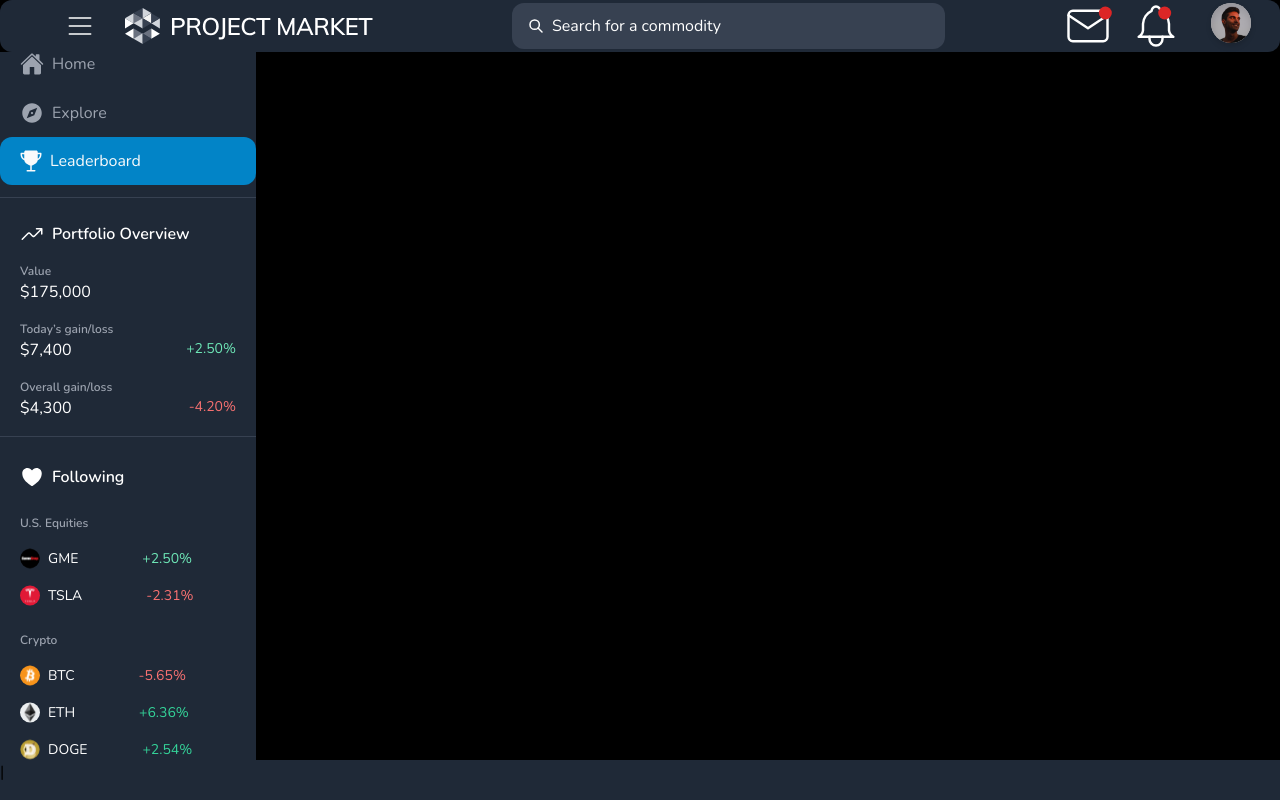
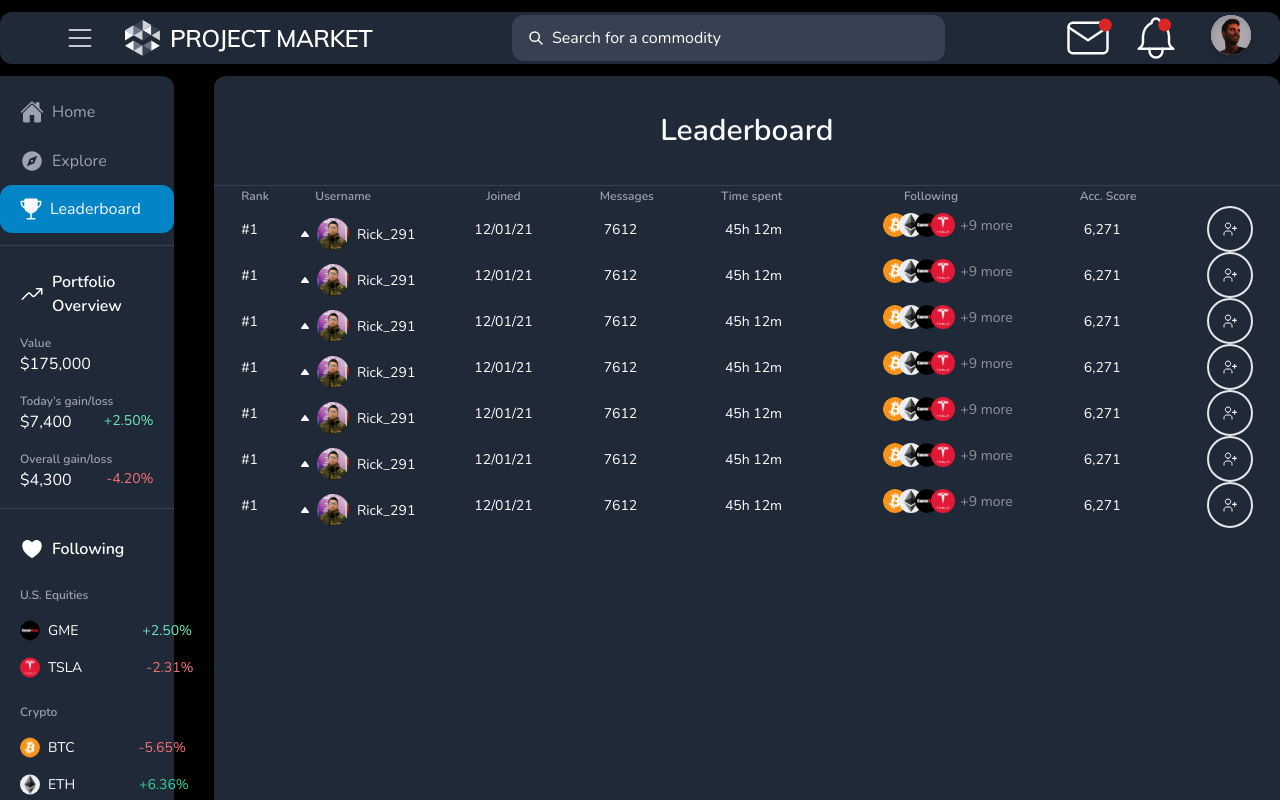
Before and after one commit to Alpha-Hamza/PM, a Next.js app: page / in a window 1280 px wide. Shown: the top 800 px of the page. Built offline with nearby package versions, Linux system fonts and the light colour scheme.

Commit message:
final commit

```diff
--- a/Components/Header.js
+++ b/Components/Header.js
@@ -2,7 +2,7 @@
 
 export default function Header() {
   return (
-    <div className="bg-[#1F2937] rounded-[12px] ">
+    <div className="bg-[#1F2937] rounded-[12px] mt-[12px] ">
        <div className=" mx-auto container max-w-[90%] flex ">
       <img src="./Images/Hi.svg" alt=" " className="cursor-pointer" />
       <img src="./Images/Logo.svg" alt=" " className="ml-[29px]" />
--- a/Components/LeftSection.js
+++ b/Components/LeftSection.js
@@ -2,7 +2,7 @@
 
 export default function LeftSection() {
     return (
-      <div className="bg-[#1F2937] max-w-[20%]   ">
+      <div className="bg-[#1F2937] w-[100%] mt-[12px] pt-[24px] pb-[94px]  rounded-r-[12px]  ">
          <div className="  flex-col border-b-[1px] border-[#374151]   ">
              <div className="flex">
              <img src="./Images/Li.svg" alt=" " className="ml-5" />
--- a/Components/MainSection.js
+++ b/Components/MainSection.js
@@ -2,40 +2,201 @@
 
 export default function MainSection() {
     return (
-      <div className="bg-[#1F2937]  ">
-          |<div className="mx-auto container">
+      <div className="bg-[#1F2937]  w-[100%] mt-[12px] pb-[33%] rounded-[12px] ">
+          <div className="mx-auto container">
               <div className="flex justify-center  items-center border-[#374151] border-b-[1px]">
                   <h1 className="text-[30px] font-semibold text-[#F9FAFB] my-[32px]">Leaderboard</h1>
 
               </div>
               <div>
-              <table className="table-fixed">
-  <thead>
-    <tr>
-      <th>Song</th>
-      <th>Artist</th>
-      <th>Year</th>
+              <table className="table-auto  mx-auto   ">
+  <thead className="">
+    <tr className="">
+      <th className="text-[12px] text-[#9CA3AF]">Rank</th>
+      <th className="text-[12px] text-[#9CA3AF]">Username</th>
+      <th className="text-[12px] text-[#9CA3AF] pl-[58px] ">Joined</th>
+      <th className="text-[12px] text-[#9CA3AF] pl-[66px]">Messages</th>
+      <th className="text-[12px] text-[#9CA3AF] pl-[66px]">Time spent</th>
+      <th className="text-[12px] text-[#9CA3AF] pl-[66px]">Following</th>
+      <th className="text-[12px] text-[#9CA3AF] pl-[66px]">Acc. Score</th>
     </tr>
   </thead>
-  <tbody>
-    <tr>
-      <td>
-          <div className="flex">
-              The Sliding Mr. Bones (Next Stop, Pottersville)
-              <img src="./Images/Li4.svg" alt=" " className="ml-5" /> </div></td>
-      <td>Malcolm Lockyer</td>
-      <td>1961</td>
+  <tbody >
+
+    <tr className="relative">
+      <td className="text-[14px] text-[#FFFFFF]">
+      #1</td>
+      <td className="flex items-center space-x-[8px] ml-[30px] ">
+        <img src="./Images/Mi.svg" alt=" " className="" />
+        <img src="./Images/Mi1.svg" alt=" " className="" />
+        <h1 className="text-[14px] text-[#FFFFFF]">Rick_291</h1>
+        </td>
+      <td className="text-[14px] text-[#FFFFFF] pl-[58px] align-middle ">12/01/21</td>
+      <td className="text-[14px] text-[#FFFFFF] pl-[70px]">7612</td>
+      <td className="text-[14px] text-[#FFFFFF] pl-[70px]">45h 12m</td>
+      <td className="flex items-center pl-[100px] ">
+      <img src="./Images/Mi2.svg" alt=" " className="" />
+
+      <p className="text-[14px] text-[#FFFFFF] opacity-[50%] pl-[5px]">+9 more
+        </p>
+
+      </td>
+      <td className="text-[14px] text-[#FFFFFF] pl-[70px]">6,271</td>
+      <td className="flex justify-center items-center border-2 rounded-full w-[46px] h-[46px] ml-[70px] ">
+      <img src="./Images/Mi3.svg" alt=" " className="" />
+
+      </td>
     </tr>
-    <tr>
-      <td>Witchy Woman</td>
-      <td>The Eagles</td>
-      <td>1972</td>
+    <tr className="relative">
+      <td className="text-[14px] text-[#FFFFFF]">
+      #1</td>
+      <td className="flex items-center space-x-[8px] ml-[30px] ">
+        <img src="./Images/Mi.svg" alt=" " className="" />
+        <img src="./Images/Mi1.svg" alt=" " className="" />
+        <h1 className="text-[14px] text-[#FFFFFF]">Rick_291</h1>
+        </td>
+      <td className="text-[14px] text-[#FFFFFF] pl-[58px] align-middle ">12/01/21</td>
+      <td className="text-[14px] text-[#FFFFFF] pl-[70px]">7612</td>
+      <td className="text-[14px] text-[#FFFFFF] pl-[70px]">45h 12m</td>
+      <td className="flex items-center pl-[100px] ">
+      <img src="./Images/Mi2.svg" alt=" " className="" />
+
+      <p className="text-[14px] text-[#FFFFFF] opacity-[50%] pl-[5px]">+9 more
+        </p>
+
+      </td>
+      <td className="text-[14px] text-[#FFFFFF] pl-[70px]">6,271</td>
+      <td className="flex justify-center items-center border-2 rounded-full w-[46px] h-[46px] ml-[70px] ">
+      <img src="./Images/Mi3.svg" alt=" " className="" />
+
+      </td>
     </tr>
-    <tr>
-      <td>Shining Star</td>
-      <td>Earth, Wind, and Fire</td>
-      <td>1975</td>
+    <tr className="relative">
+      <td className="text-[14px] text-[#FFFFFF]">
+      #1</td>
+      <td className="flex items-center space-x-[8px] ml-[30px] ">
+        <img src="./Images/Mi.svg" alt=" " className="" />
+        <img src="./Images/Mi1.svg" alt=" " className="" />
+        <h1 className="text-[14px] text-[#FFFFFF]">Rick_291</h1>
+        </td>
+      <td className="text-[14px] text-[#FFFFFF] pl-[58px] align-middle ">12/01/21</td>
+      <td className="text-[14px] text-[#FFFFFF] pl-[70px]">7612</td>
+      <td className="text-[14px] text-[#FFFFFF] pl-[70px]">45h 12m</td>
+      <td className="flex items-center pl-[100px] ">
+      <img src="./Images/Mi2.svg" alt=" " className="" />
+
+      <p className="text-[14px] text-[#FFFFFF] opacity-[50%] pl-[5px]">+9 more
+        </p>
+
+      </td>
+      <td className="text-[14px] text-[#FFFFFF] pl-[70px]">6,271</td>
+      <td className="flex justify-center items-center border-2 rounded-full w-[46px] h-[46px] ml-[70px] ">
+      <img src="./Images/Mi3.svg" alt=" " className="" />
+
+      </td>
     </tr>
+    <tr className="relative">
+      <td className="text-[14px] text-[#FFFFFF]">
+      #1</td>
+      <td className="flex items-center space-x-[8px] ml-[30px] ">
+        <img src="./Images/Mi.svg" alt=" " className="" />
+        <img src="./Images/Mi1.svg" alt=" " className="" />
+        <h1 className="text-[14px] text-[#FFFFFF]">Rick_291</h1>
+        </td>
+      <td className="text-[14px] text-[#FFFFFF] pl-[58px] align-middle ">12/01/21</td>
+      <td className="text-[14px] text-[#FFFFFF] pl-[70px]">7612</td>
+      <td className="text-[14px] text-[#FFFFFF] pl-[70px]">45h 12m</td>
+      <td className="flex items-center pl-[100px] ">
+      <img src="./Images/Mi2.svg" alt=" " className="" />
+
+      <p className="text-[14px] text-[#FFFFFF] opacity-[50%] pl-[5px]">+9 more
+        </p>
+
+      </td>
+      <td className="text-[14px] text-[#FFFFFF] pl-[70px]">6,271</td>
+      <td className="flex justify-center items-center border-2 rounded-full w-[46px] h-[46px] ml-[70px] ">
+      <img src="./Images/Mi3.svg" alt=" " className="" />
+
+      </td>
+    </tr>
+    <tr className="relative">
+      <td className="text-[14px] text-[#FFFFFF]">
+      #1</td>
+      <td className="flex items-center space-x-[8px] ml-[30px] ">
+        <img src="./Images/Mi.svg" alt=" " className="" />
+        <img src="./Images/Mi1.svg" alt=" " className="" />
+        <h1 className="text-[14px] text-[#FFFFFF]">Rick_291</h1>
+        </td>
+      <td className="text-[14px] text-[#FFFFFF] pl-[58px] align-middle ">12/01/21</td>
+      <td className="text-[14px] text-[#FFFFFF] pl-[70px]">7612</td>
+      <td className="text-[14px] text-[#FFFFFF] pl-[70px]">45h 12m</td>
+      <td className="flex items-center pl-[100px] ">
+      <img src="./Images/Mi2.svg" alt=" " className="" />
+
+      <p className="text-[14px] text-[#FFFFFF] opacity-[50%] pl-[5px]">+9 more
+        </p>
+
+      </td>
+      <td className="text-[14px] text-[#FFFFFF] pl-[70px]">6,271</td>
+      <td className="flex justify-center items-center border-2 rounded-full w-[46px] h-[46px] ml-[70px] ">
+      <img src="./Images/Mi3.svg" alt=" " className="" />
+
+      </td>
+    </tr>
+    <tr className="relative">
+      <td className="text-[14px] text-[#FFFFFF]">
+      #1</td>
+      <td className="flex items-center space-x-[8px] ml-[30px] ">
+        <img src="./Images/Mi.svg" alt=" " className="" />
+        <img src="./Images/Mi1.svg" alt=" " className="" />
+        <h1 className="text-[14px] text-[#FFFFFF]">Rick_291</h1>
+        </td>
+      <td className="text-[14px] text-[#FFFFFF] pl-[58px] align-middle ">12/01/21</td>
+      <td className="text-[14px] text-[#FFFFFF] pl-[70px]">7612</td>
+      <td className="text-[14px] text-[#FFFFFF] pl-[70px]">45h 12m</td>
+      <td className="flex items-center pl-[100px] ">
+      <img src="./Images/Mi2.svg" alt=" " className="" />
+
+      <p className="text-[14px] text-[#FFFFFF] opacity-[50%] pl-[5px]">+9 more
+        </p>
+
+      </td>
+      <td className="text-[14px] text-[#FFFFFF] pl-[70px]">6,271</td>
+      <td className="flex justify-center items-center border-2 rounded-full w-[46px] h-[46px] ml-[70px] ">
+      <img src="./Images/Mi3.svg" alt=" " className="" />
+
+      </td>
+    </tr>
+    <tr className="relative">
+      <td className="text-[14px] text-[#FFFFFF]">
+      #1</td>
+      <td className="flex items-center space-x-[8px] ml-[30px] ">
+        <img src="./Images/Mi.svg" alt=" " className="" />
+        <img src="./Images/Mi1.svg" alt=" " className="" />
+        <h1 className="text-[14px] text-[#FFFFFF]">Rick_291</h1>
+        </td>
+      <td className="text-[14px] text-[#FFFFFF] pl-[58px] align-middle ">12/01/21</td>
+      <td className="text-[14px] text-[#FFFFFF] pl-[70px]">7612</td>
+      <td className="text-[14px] text-[#FFFFFF] pl-[70px]">45h 12m</td>
+      <td className="flex items-center pl-[100px] ">
+      <img src="./Images/Mi2.svg" alt=" " className="" />
+
+      <p className="text-[14px] text-[#FFFFFF] opacity-[50%] pl-[5px]">+9 more
+        </p>
+
+      </td>
+      <td className="text-[14px] text-[#FFFFFF] pl-[70px]">6,271</td>
+      <td className="flex justify-center items-center border-2 rounded-full w-[46px] h-[46px] ml-[70px] ">
+      <img src="./Images/Mi3.svg" alt=" " className="" />
+
+      </td>
+    </tr>
+
+
+
+
+
+
   </tbody>
 </table>
               </div>
--- /dev/null
+++ b/Components/Table.js
@@ -0,0 +1,24 @@
+/* eslint-disable @next/next/no-img-element */
+
+export default function Table() {
+    return (
+      <div className="bg-[#1F2937]  ">
+          <div>
+              <div className="grid grid-row-1 grid-flow-col">
+              <h1 className="-ml-40 text-[12px] text-[#9CA3AF] ">Rank</h1>
+      <h1 className="text-[12px] text-[#9CA3AF]">Username</h1>
+      <h1 className="text-[12px] text-[#9CA3AF] pl-[58px] ">Joined</h1>
+      <h1 className="text-[12px] text-[#9CA3AF] pl-[66px]">Messages</h1>
+      <h1 className="text-[12px] text-[#9CA3AF] pl-[66px]">Time spent</h1>
+      <h1 className="text-[12px] text-[#9CA3AF] pl-[66px]">Following</h1>
+      <h1 className="text-[12px] text-[#9CA3AF] pl-[66px]">Acc. Score</h1>
+
+              </div>
+
+          </div>
+
+
+      </div>
+
+    );
+  }
--- a/LandingPage.js
+++ b/LandingPage.js
@@ -2,12 +2,36 @@ import Header from "./Components/Header";
 import LeftSection from "./Components/LeftSection";
 import MainSection from "./Components/MainSection";
 
+
 export default function LandingPage() {
   return (
-    <div className=" ">
+    <div className="mx-auto container ">
       <Header />
-      <LeftSection />
-      <MainSection />
+      <div className="flex space-x-40 ">
+        <div className="w-[30%]">
+        <LeftSection />
+
+        </div>
+
+
+
+
+
+
+
+ <div className="w-[100%] pl-10">
+ <MainSection />
+
+ </div>
+
+
+
+
+
+
+
+
+      </div>
 
     </div>
   );
```
